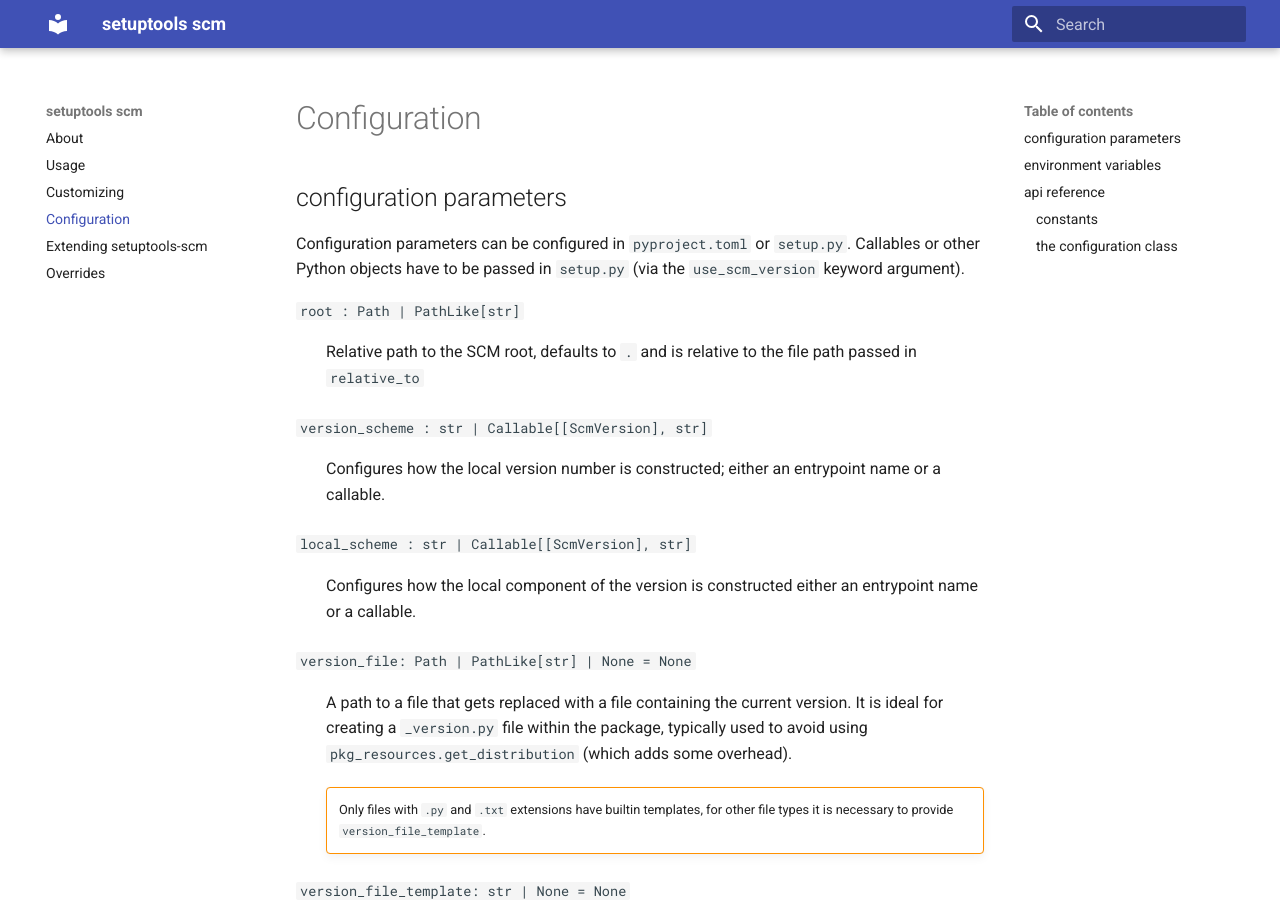
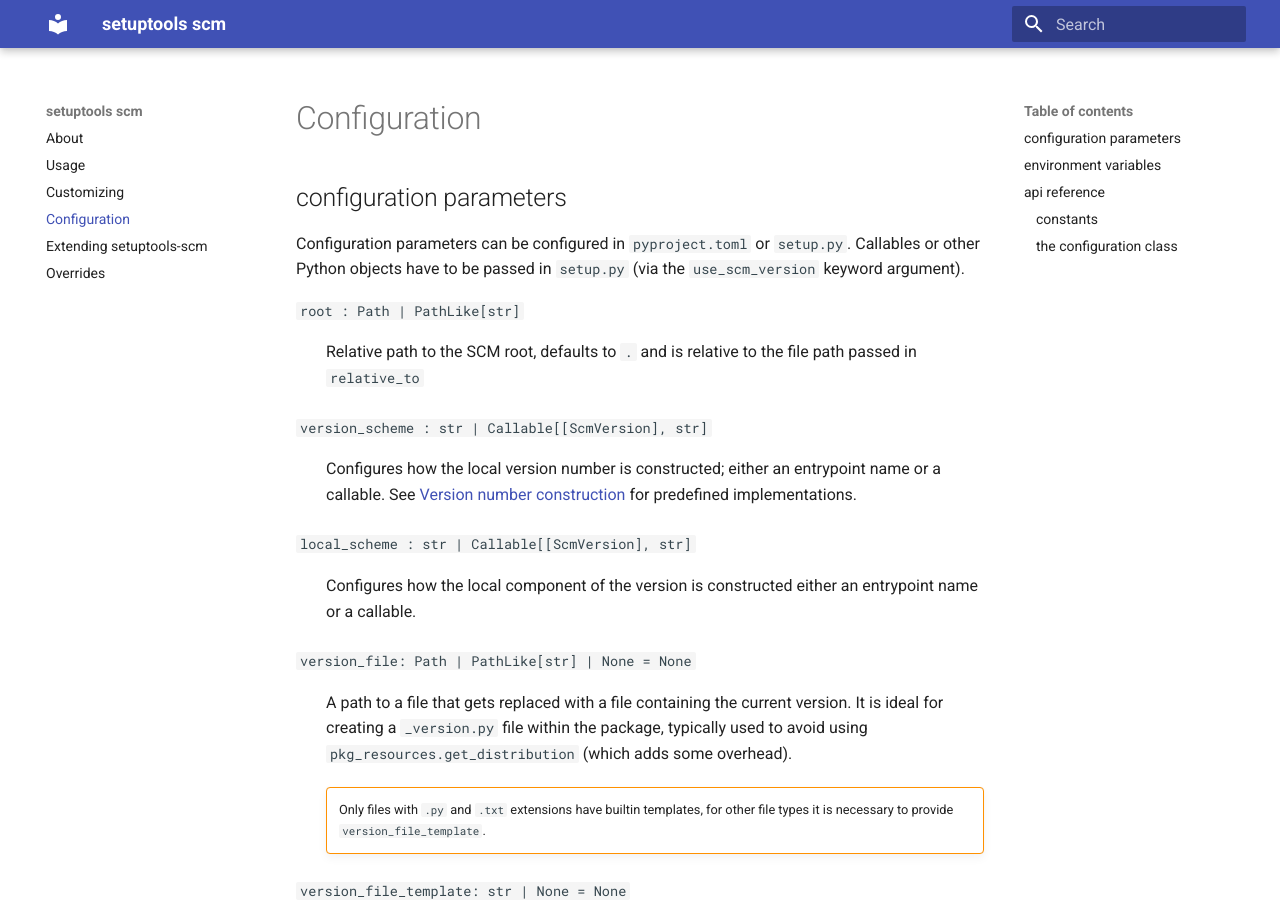
Before and after one commit to pypa/setuptools-scm, an MkDocs documentation site: the page built from docs/config.md, in a window 1280 px wide and 900 px high. Built offline with MkDocs 1.6.1 and Material for MkDocs 9.7.7, drawn with Linux system fonts in a browser that asks for light colours.

Commit message:
Add cross-reference from version_scheme config to implementations
I had a difficult time finding the implementations in the docs, despite knowing of their existence. Adding this cross-reference should help.

x

```diff
--- a/docs/config.md
+++ b/docs/config.md
@@ -12,6 +12,7 @@
 
 `version_scheme : str | Callable[[ScmVersion], str]`
 : Configures how the local version number is constructed; either an entrypoint name or a callable.
+  See [Version number construction](extending.md#setuptools_scmversion_scheme) for predefined implementations.
 
 `local_scheme : str | Callable[[ScmVersion], str]`
 : Configures how the local component of the version is constructed
```
